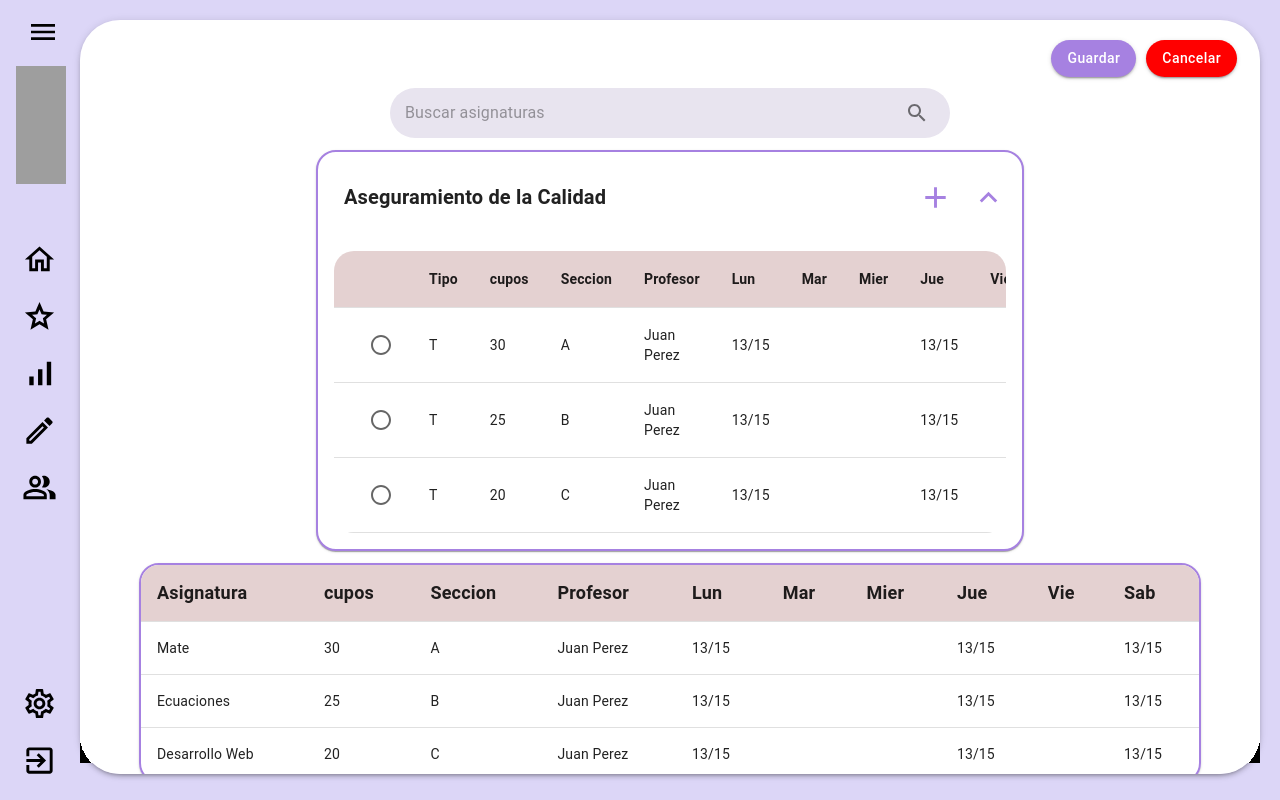
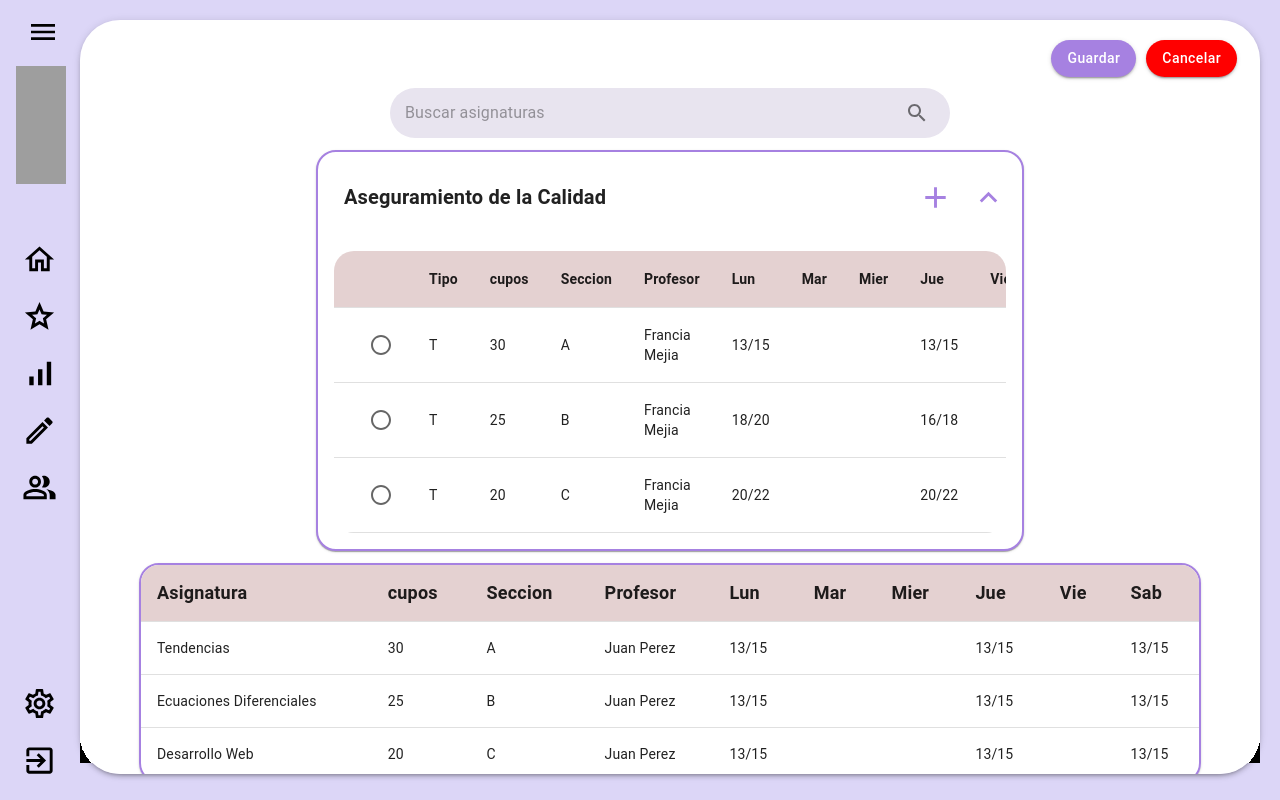
Before and after one commit to siriuzz/IndiC, a Next.js app: page /seleccionar_asignaturas in a window 1280 px wide. Both pictures are taken after a click on the button 935 px from the left and 189 px from the top of the page. Built offline with nearby package versions, Linux system fonts and the light colour scheme; grey boxes are pictures that could not be loaded.

Commit message:
seleccion in work

```diff
--- a/src/app/seleccionar_asignaturas/page.js
+++ b/src/app/seleccionar_asignaturas/page.js
@@ -24,7 +24,7 @@ import RadioGroup from '@mui/material/RadioGroup';
 import FormGroup from '@mui/material/FormGroup';
 import Grid from "@mui/material/Grid";
 import AddIcon from '@mui/icons-material/Add';
-import {ThemeProvider} from "@mui/material/";
+import { ThemeProvider } from "@mui/material/";
 
 const kanit = Kanit({ subsets: ['latin'], weight: ["400", "700"] })
 
@@ -35,6 +35,18 @@ export default function SeleccionarAsignaturasPage() {
     const [selectedOption, setSelectedOption] = useState(null);
     const options = ['Opción 1', 'Opción 2', 'Opción 3'];
     const [selectedId, setSelectedId] = useState();
+
+    const [data, setData] = useState([
+        { id: 1, tipo: 'T', asignatura: 'Tendencias', cupos: 30, seccion: 'A', profesor: "Juan Perez", lun: "13/15", jue: "13/15", sab: "13/15" },
+        { id: 2, tipo: 'T', asignatura: 'Ecuaciones Diferenciales', cupos: 25, seccion: 'B', profesor: "Juan Perez", lun: "13/15", jue: "13/15", sab: "13/15" },
+        { id: 3, tipo: 'T', asignatura: 'Desarrollo Web', cupos: 20, seccion: 'C', profesor: "Juan Perez", lun: "13/15", jue: "13/15", sab: "13/15" },
+    ]);
+
+    const [data2, setData2] = useState([
+        { id: 4, tipo: 'T', asignatura: 'Aseguramiento de la Calidad', cupos: 30, seccion: 'A', profesor: "Francia Mejia", lun: "13/15", jue: "13/15", sab: "12/14" },
+        { id: 5, tipo: 'T', asignatura: 'Aseguramiento de la Calidad', cupos: 25, seccion: 'B', profesor: "Francia Mejia", lun: "18/20", jue: "16/18", sab: "14/16" },
+        { id: 6, tipo: 'T', asignatura: 'Aseguramiento de la Calidad', cupos: 20, seccion: 'C', profesor: "Francia Mejia", lun: "20/22", jue: "20/22", sab: "16/18" },
+    ]);
 
     const handleChange = (panel) => (event, isExpanded) => {
         setExpanded(isExpanded ? panel : false);
@@ -75,12 +87,18 @@ export default function SeleccionarAsignaturasPage() {
         fontWeight: "bold",
     };
 
-    const data = [
-        { id: 1, tipo: 'T', asignatura: 'Mate', cupos: 30, seccion: 'A', profesor: "Juan Perez", lun: "13/15", jue: "13/15", sab: "13/15" },
-        { id: 2, tipo: 'T', asignatura: 'Ecuaciones', cupos: 25, seccion: 'B', profesor: "Juan Perez", lun: "13/15", jue: "13/15", sab: "13/15" },
-        { id: 3, tipo: 'T', asignatura: 'Desarrollo Web', cupos: 20, seccion: 'C', profesor: "Juan Perez", lun: "13/15", jue: "13/15", sab: "13/15" },
-        // puedes agregar más datos aquí
-    ];
+    const handleAddClick = () => {
+        // Comprueba si se ha seleccionado una opción
+        if (selectedOption === null) {
+            alert("Seleccione una seccion")
+        }
+        else if (data.some(item => item.asignatura === data2[selectedOption].asignatura)){
+            alert("Ya se ha seleccionado esta asignatura")
+        }
+        else {
+            setData(prevData => [...prevData, data2[selectedOption]]);
+        }
+    };
 
 
     return (
@@ -101,7 +119,7 @@ export default function SeleccionarAsignaturasPage() {
                                 aria-controls="panel1bh-content"
                                 id="panel1bh-header">
                                 <ListItemText className={kanit.className} style={AsignaturasStyle} primary=<span style={{ fontSize: "20px", fontWeight: "bold" }}>Aseguramiento de la Calidad</span> />
-                            <IconButton aria-label="add" style={{ marginLeft: "auto", marginRight: "10px" }}>
+                                <IconButton aria-label="add" style={{ marginLeft: "auto", marginRight: "10px" }} onClick={handleAddClick}>
                                     <AddIcon style={{ color: Theme.palette.primary.main, height: "35px", width: "35px" }} />
                                 </IconButton>
                             </AccordionSummary>
@@ -125,7 +143,7 @@ export default function SeleccionarAsignaturasPage() {
                                                 </TableRow>
                                             </TableHead>
                                             <TableBody>
-                                            {data.map((row, index) => (
+                                                {data2.map((row, index) => (
                                                     <TableRow key={row.id}>
                                                         <TableCell>
                                                             <RadioGroup
@@ -134,7 +152,7 @@ export default function SeleccionarAsignaturasPage() {
                                                             >
                                                                 <FormControlLabel
                                                                     value={index.toString()}
-                                                                control={<Radio  style={{marginLeft: "50%"}} />}
+                                                                    control={<Radio style={{ marginLeft: "50%" }} />}
                                                                     label=""
                                                                 />
                                                             </RadioGroup>
```
Lines whose indentation alone changed are shown as unchanged.
